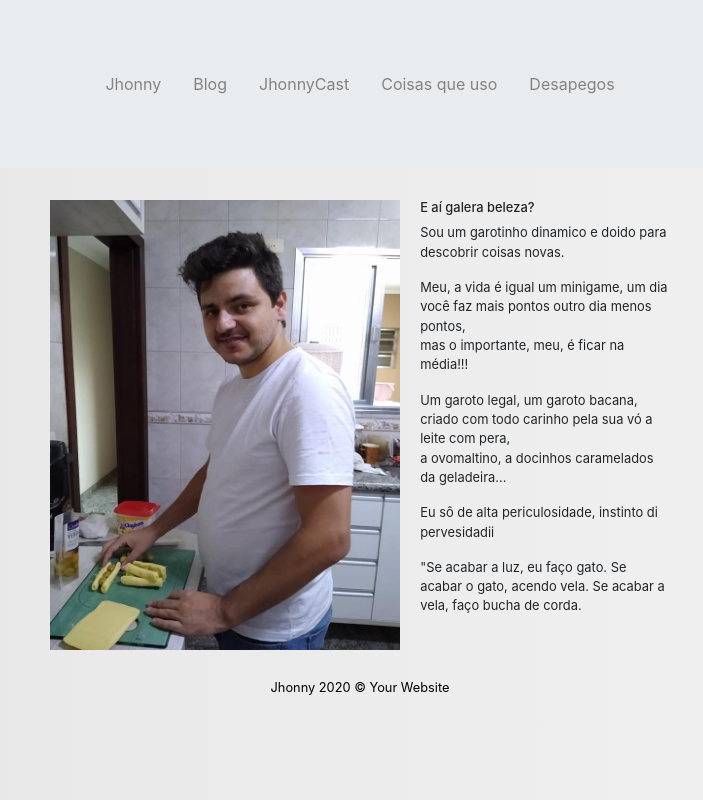
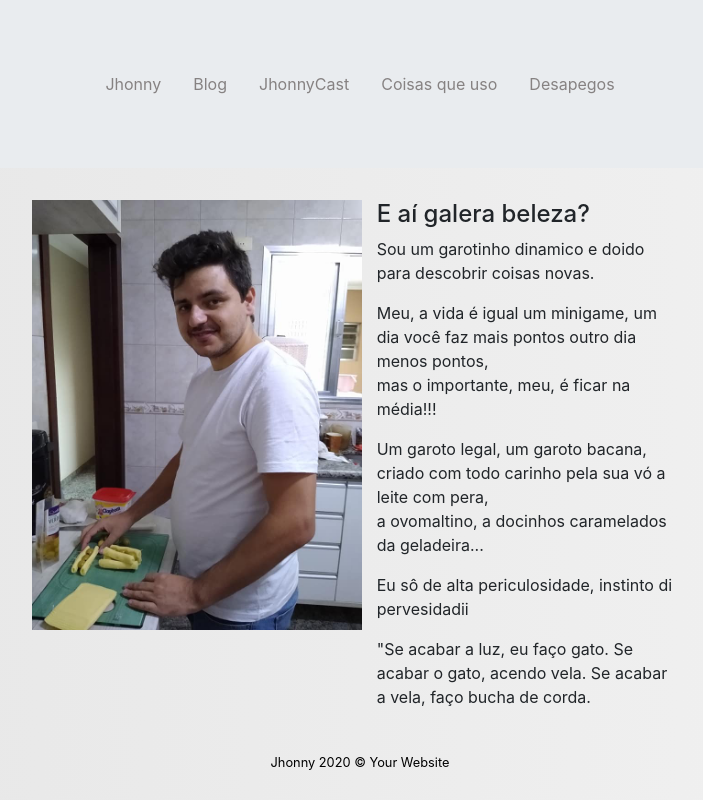
Before and after one commit to fnicom/Bootstrap-Jhonny, a plain HTML site: page index.html in a window 1280 px wide. Shown: the whole page, without its empty margins (280-983 px from the left). Drawn offline with nearby package versions, Linux system fonts and the light colour scheme.

Commit message:
Ajustes imagens do Index

```diff
--- a/index.html
+++ b/index.html
@@ -31,7 +31,7 @@
 
         </div>
       </div>
-      <div class="block">
+      <!--<div class="block">
         <div class="row">
           <div class="span4">
             <img class="img-left" src="./img/jhonny.jpg">
@@ -40,11 +40,29 @@
             <p>Meu, a vida é igual um minigame, um dia você faz mais pontos outro dia menos pontos,<br> mas o importante, meu, é ficar na média!!!</p>
             <p>Um garoto legal, um garoto bacana, criado com todo carinho pela sua vó a leite com pera,<br> a ovomaltino, a docinhos caramelados da geladeira...</p>
             <p>Eu sô de alta periculosidade, instinto di pervesidadii</p>
-            <p>"Se acabar a luz, eu faço gato. Se acabar o gato, acendo vela. Se acabar a vela, faço bucha de corda.
+            <p>"Se acabar a luz, eu faço gato. Se acabar o gato, acendo vela. Se acabar a vela, faço bucha de corda.<P>
           </div>
 
          </div>
-        </div>
+        </div>-->
+
+        <div class="container1">
+          <div class="row align-items-start">
+              <div class="col"></div>
+              <img class="img-left" src="./img/jhonny.jpg">
+              <div class="col">
+              <h4>E aí galera beleza?</h4>
+              <p>Sou um garotinho dinamico e doido para descobrir coisas novas. </p>
+              <p>Meu, a vida é igual um minigame, um dia você faz mais pontos outro dia menos pontos,<br> mas o importante, meu, é ficar na média!!!</p>
+              <p>Um garoto legal, um garoto bacana, criado com todo carinho pela sua vó a leite com pera,<br> a ovomaltino, a docinhos caramelados da geladeira...</p>
+              <p>Eu sô de alta periculosidade, instinto di pervesidadii</p>
+              <p>"Se acabar a luz, eu faço gato. Se acabar o gato, acendo vela. Se acabar a vela, faço bucha de corda.<P>
+              </div>
+              <div class="col"></div>
+            </div>
+          </div>
+
+
 
 
 
--- a/style.css
+++ b/style.css
@@ -9,15 +9,15 @@ body {
 .nav .nav-item .nav-link:hover{
     color: black;
 }
-.span4 img {
-    width: 350px;
-    height: 450px;
-    margin-right: 20px;
+.img-left{
+    max-width:100%;
+    width:330px;
+    height:430px;
 }
-.span4 .img-left {
+.img-left .img-left {
     float: left;
 }
-.span4 .img-right {
+.img-left .img-right {
     float: right;
 }
 .block {
```
